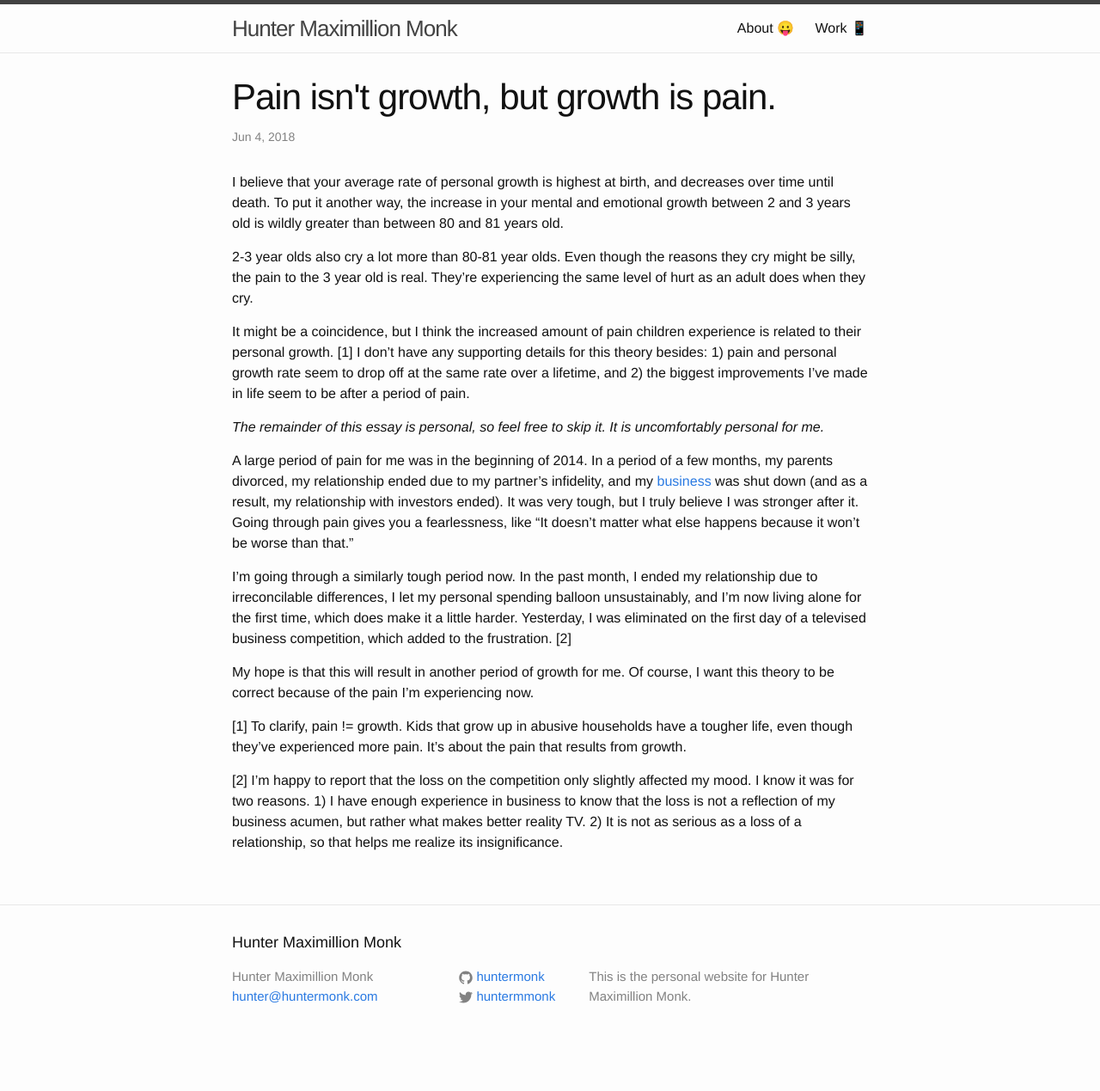
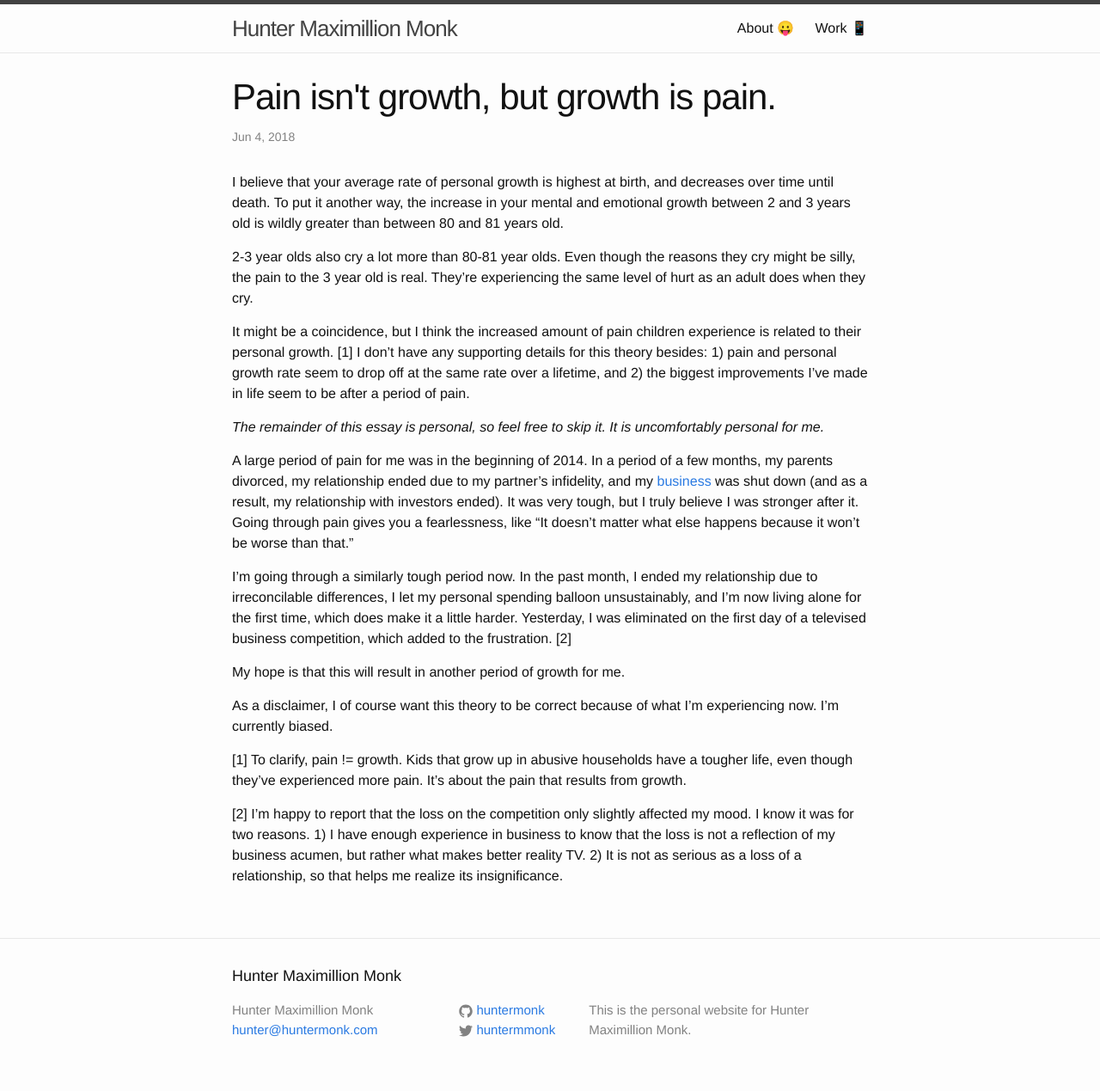
Before and after one commit to huntermonk/huntermonk.github.io, a Jekyll site: the page built from _posts/2018-6-4-growth-is-pain.md, in a window 1280 px wide. Shown: the whole page at 86% size. Built offline with Jekyll 4.4.1, drawn with Linux system fonts in a browser that asks for light colours; comment, search, counter and statistics services are not loaded; before the commit the page ends 1230 px from its top, so only the background shows below that.

Commit message:
Add disclaimer to growth is pain post

```diff
--- a/_posts/2018-6-4-growth-is-pain.md
+++ b/_posts/2018-6-4-growth-is-pain.md
@@ -15,7 +15,9 @@ A large period of pain for me was in the beginning of 2014. In a period of a few
 
 I'm going through a similarly tough period now. In the past month, I ended my relationship due to irreconcilable differences, I let my personal spending balloon unsustainably, and I'm now living alone for the first time, which does make it a little harder. Yesterday, I was eliminated on the first day of a televised business competition, which added to the frustration. [2]
 
-My hope is that this will result in another period of growth for me. Of course, I want this theory to be correct because of the pain I'm experiencing now.
+My hope is that this will result in another period of growth for me.
+
+As a disclaimer, I of course want this theory to be correct because of what I'm experiencing now. I'm currently biased.
 
 [1] To clarify, pain != growth. Kids that grow up in abusive households have a tougher life, even though they've experienced more pain. It's about the pain that results from growth.
 
```
